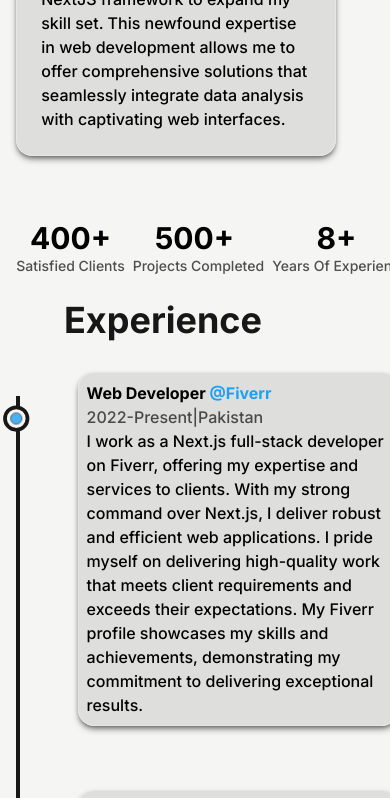
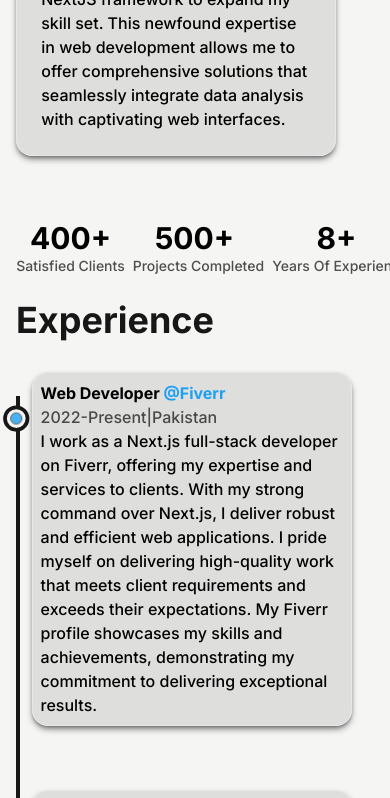
Before and after one commit to mawaisahmad/my-cv, a Next.js app: page /about in a window 390 px wide. Shown: the part 1161-1959 px from the top of the page. Built offline with nearby package versions, Linux system fonts and the light colour scheme.

Commit message:
Update Experience.tsx

```diff
--- a/src/app/components/Experience.tsx
+++ b/src/app/components/Experience.tsx
@@ -70,7 +70,7 @@ return (
             style={{ scaleY: scrollYProgress }}
             className="absolute left top-24 -bottom-0 ml-16 lg:ml-4 w-[4px] h-[87%] bg-dark dark:bg-primary origin-top"
           />
-          <ul className="ml-16">
+          <ul className="ml-16 lg:ml-4">
              <AnimatedText text="Experience" className="!text-6xl lg:!text-4xl text-dark font-bold text-center mb-8 lg:text-start" />
                         <Details
               position="Web Developer"
```
